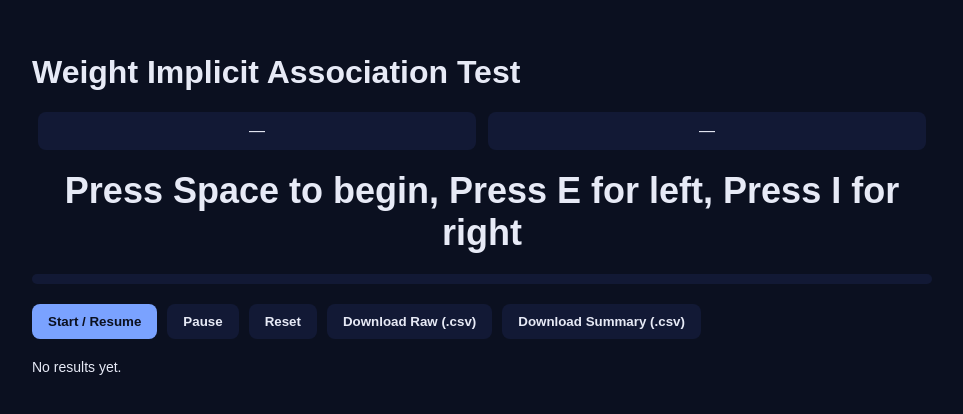
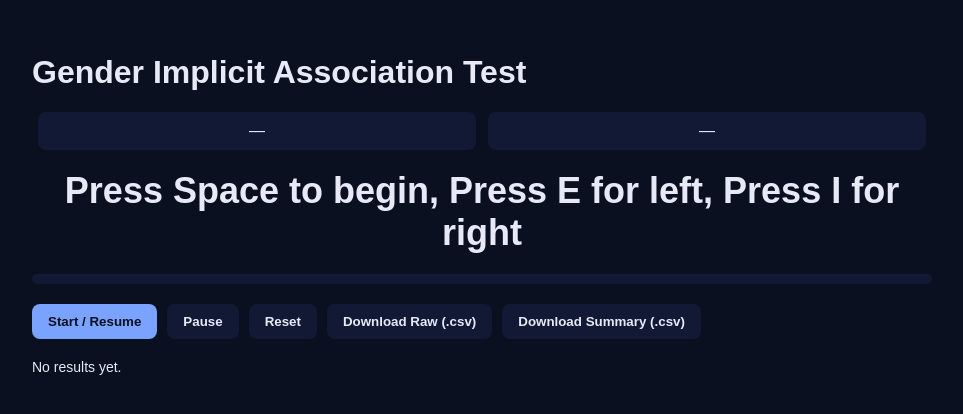
Before and after one commit to iatpsychology-sys/GIAT, a plain HTML site: page index.html in a window 1280 px wide. Shown: the part 196-610 px from the top of the page, without its empty margins (158-1121 px from the left). Drawn offline with Linux system fonts and the light colour scheme.

Commit message:
index.html

```diff
--- a/index.html
+++ b/index.html
@@ -3,7 +3,7 @@
 <head>
   <meta charset="UTF-8" />
   <meta name="viewport" content="width=device-width, initial-scale=1.0"/>
-  <title>Weight IAT</title>
+  <title>Gender IAT</title>
   <style>
     body {
       margin: 0;
@@ -81,7 +81,7 @@
 </head>
 <body>
   <div class="container">
-    <h1>Weight Implicit Association Test</h1>
+    <h1>Gender Implicit Association Test</h1>
     <div class="labels">
       <div class="label" id="leftLabel">—</div>
       <div class="label" id="rightLabel">—</div>
```
